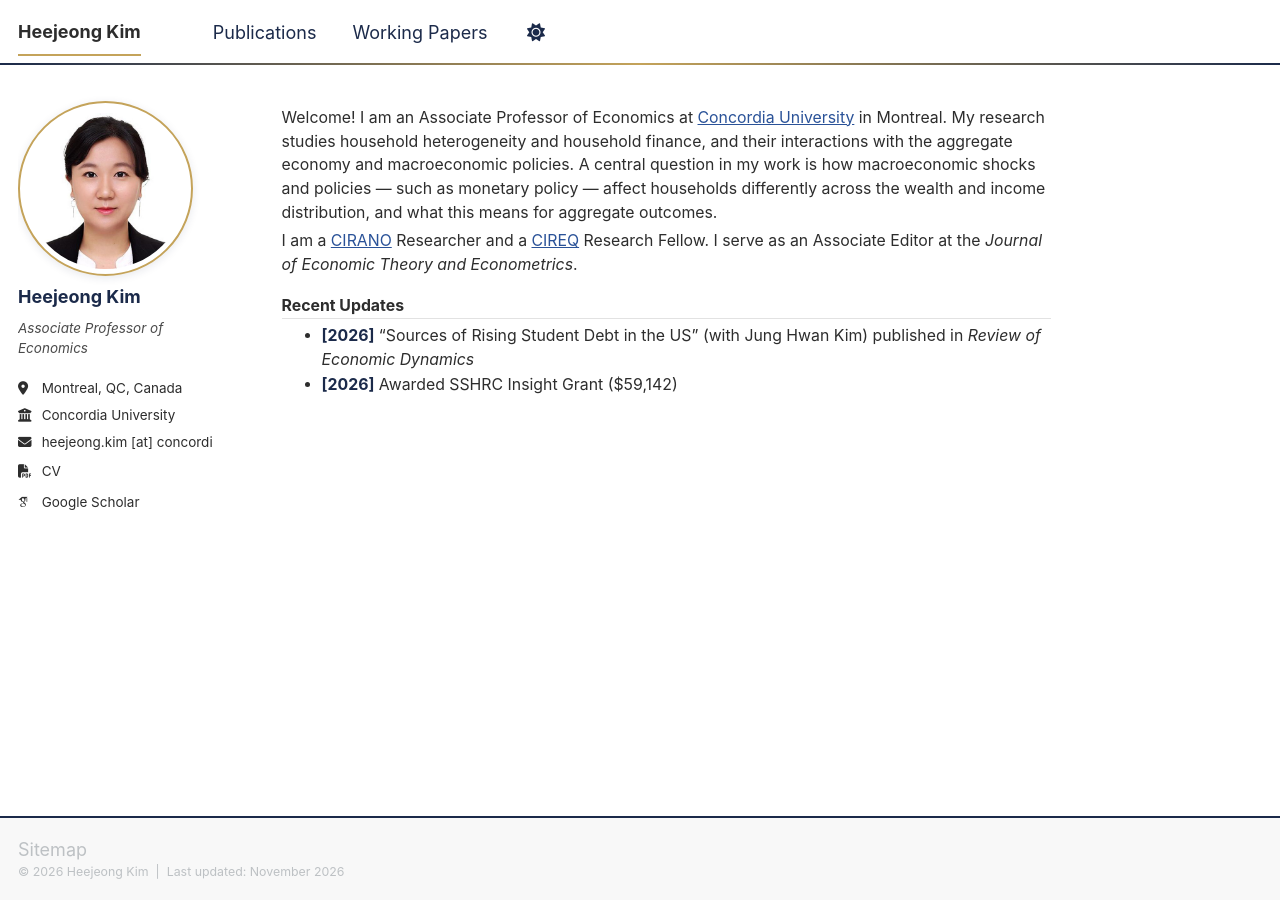
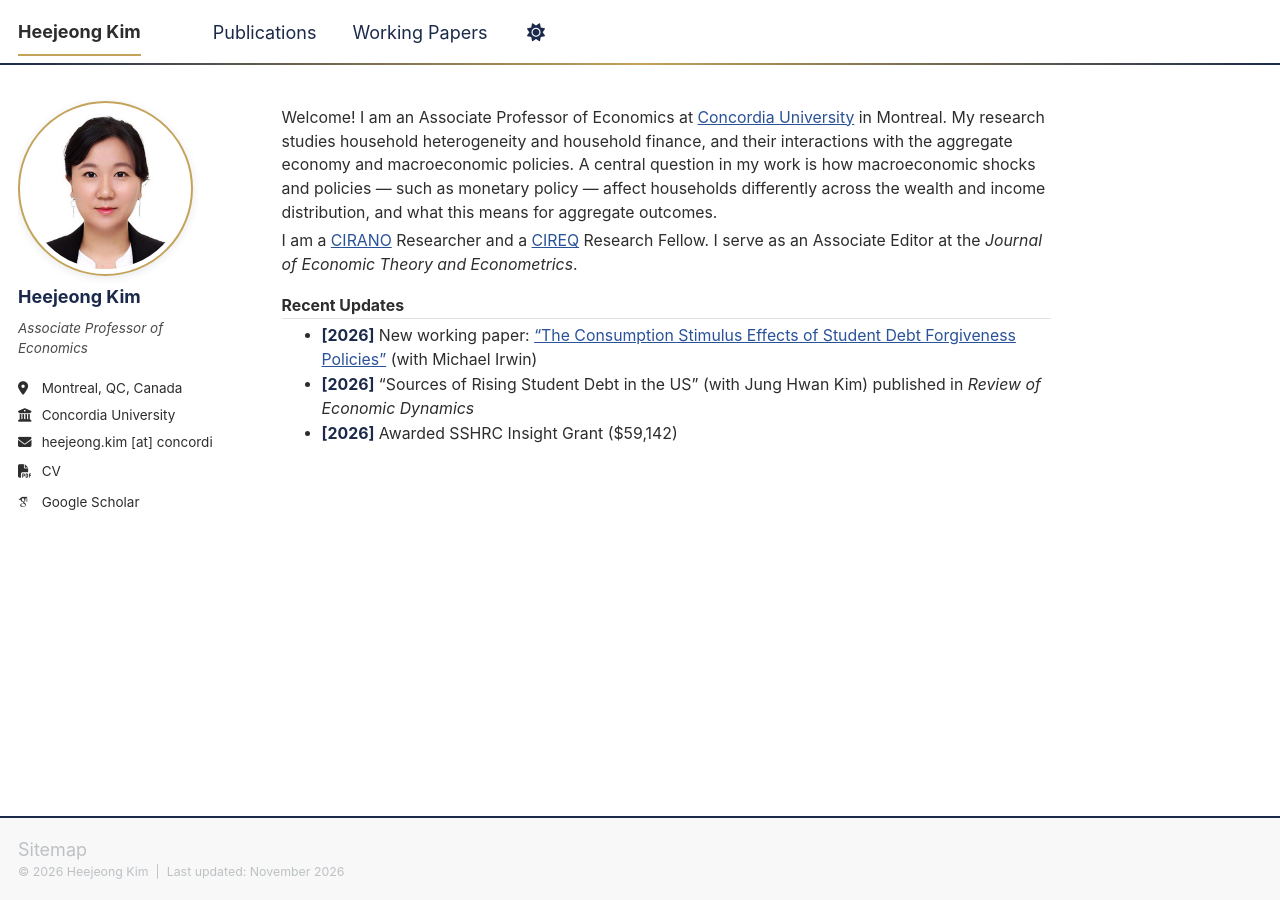
Before and after one commit to HeejeongKimEcon/HeejeongKimEcon.github.io, a Jekyll site: the page built from _pages/about.md, in a window 1280 px wide. Built offline with Jekyll 4.4.1, drawn with Linux system fonts in a browser that asks for light colours; some web fonts are replaced; a script bundle is joined from its source files by our own code; library files that are not in the unit come from our copies.

Commit message:
Add student debt forgiveness working paper to recent updates
Co-Authored-By: Claude Opus 5.5 <noreply@anthropic.com>

```diff
--- a/_pages/about.md
+++ b/_pages/about.md
@@ -12,5 +12,6 @@ I am a [CIRANO](https://www.cirano.qc.ca/) Researcher and a [CIREQ](https://www.
 
 ## Recent Updates
 
+- **[2026]** New working paper: ["The Consumption Stimulus Effects of Student Debt Forgiveness Policies"](/files/Irwin_Kim_Student_Debt_Forgiveness.pdf) (with Michael Irwin)
 - **[2026]** "Sources of Rising Student Debt in the US" (with Jung Hwan Kim) published in *Review of Economic Dynamics*
 - **[2026]** Awarded SSHRC Insight Grant ($59,142)
```
